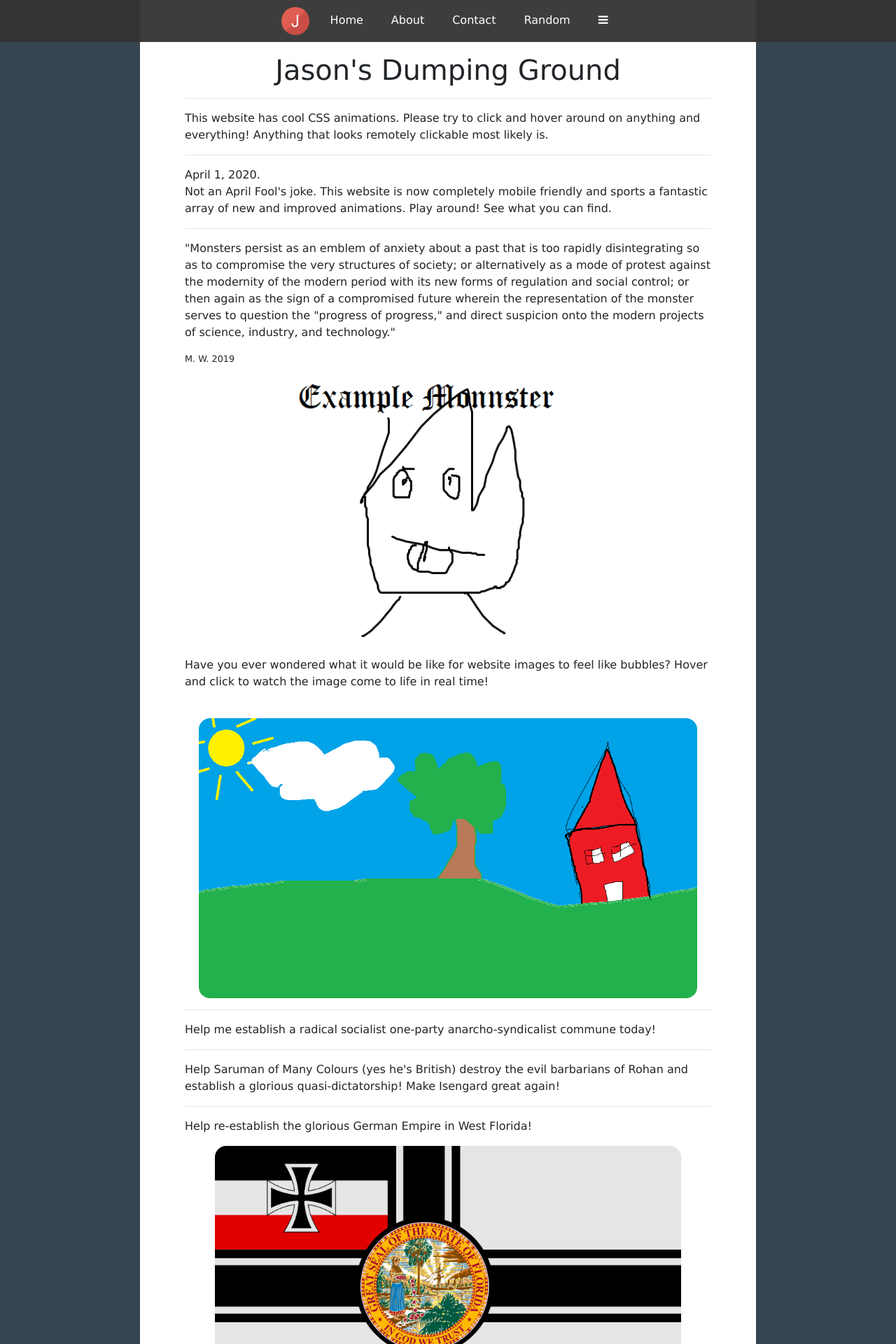
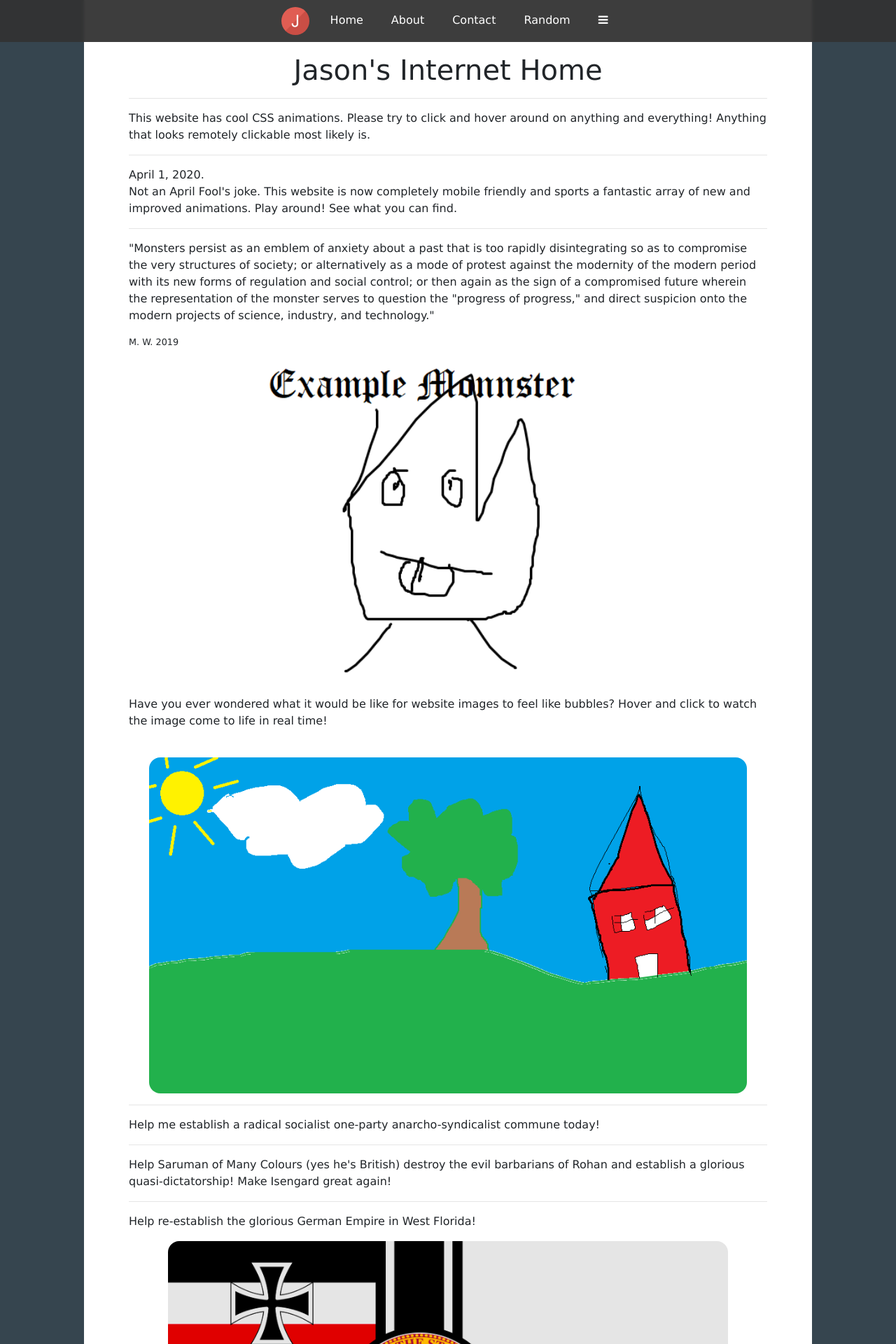
Before and after one commit to jasozh/jasozh.github.io, a PHP site: page /index.html in a window 1280 px wide. Shown: the top 1920 px of the page at 70% size. Run offline with PHP 8.4, Linux system fonts and the light colour scheme.

Commit message:
Minor refinements and changes

```diff
--- a/css/style.css
+++ b/css/style.css
@@ -10,7 +10,7 @@ html {
 body {
 	font-family: "Verdana", sans-serif;
 	margin: 0 auto 2em auto;
-	max-width: 55em;
+	max-width: 65em;
 	padding: 1em 4em;
 	font-size: 16px;
 }
@@ -23,7 +23,7 @@ body {
 /* Image styling */
 .image {
 	max-width: 100%;
-	height: 25em;
+	height: 30em;
 	border-radius: 1em;
 	display: block;
 	margin: auto;
@@ -32,7 +32,7 @@ body {
 
 .image:hover {
 	filter: saturate(200%);
-	border-radius: 2em;
+	border-radius: 4em;
 	/* border: 10px black; */
 }
 
@@ -69,7 +69,7 @@ footer {
 }
 
 /* For tablet screens */
-@media screen and (max-width: 55em) {
+@media screen and (max-width: 65em) {
 	body {
 		margin: 0 auto 0 auto;
 		padding: 1em 2em;
--- a/index.html
+++ b/index.html
@@ -9,7 +9,7 @@
 	<link rel="stylesheet" type="text/css" href="css/style.css">
 	<link rel="stylesheet" href="css/font-awesome-4.7.0/css/font-awesome.min.css">
 	<link rel="icon" type="image/png" href="img/best-avatar-circle.png">
-	<title>Jason's Dumping Ground</title>
+	<title>Jason Zheng</title>
 </head>
 <script>
 	function show() {
@@ -62,7 +62,7 @@
 	</header>
 	<div id="content">
 		<h1>
-			<div align='center'>Jason's Dumping Ground</div>
+			<div align='center'>Jason's Internet Home</div>
 		</h1>
 		<hr>
 		<p>This website has cool CSS animations. Please try to click and hover around on anything and everything!
```
